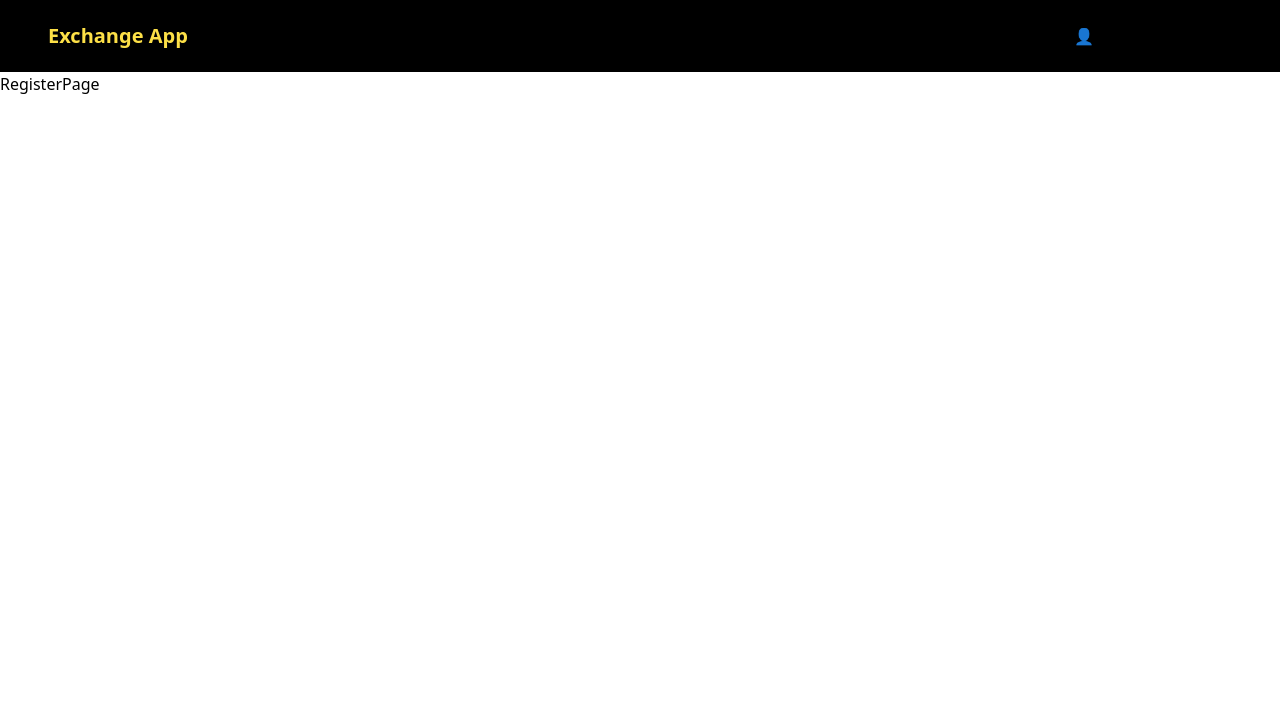
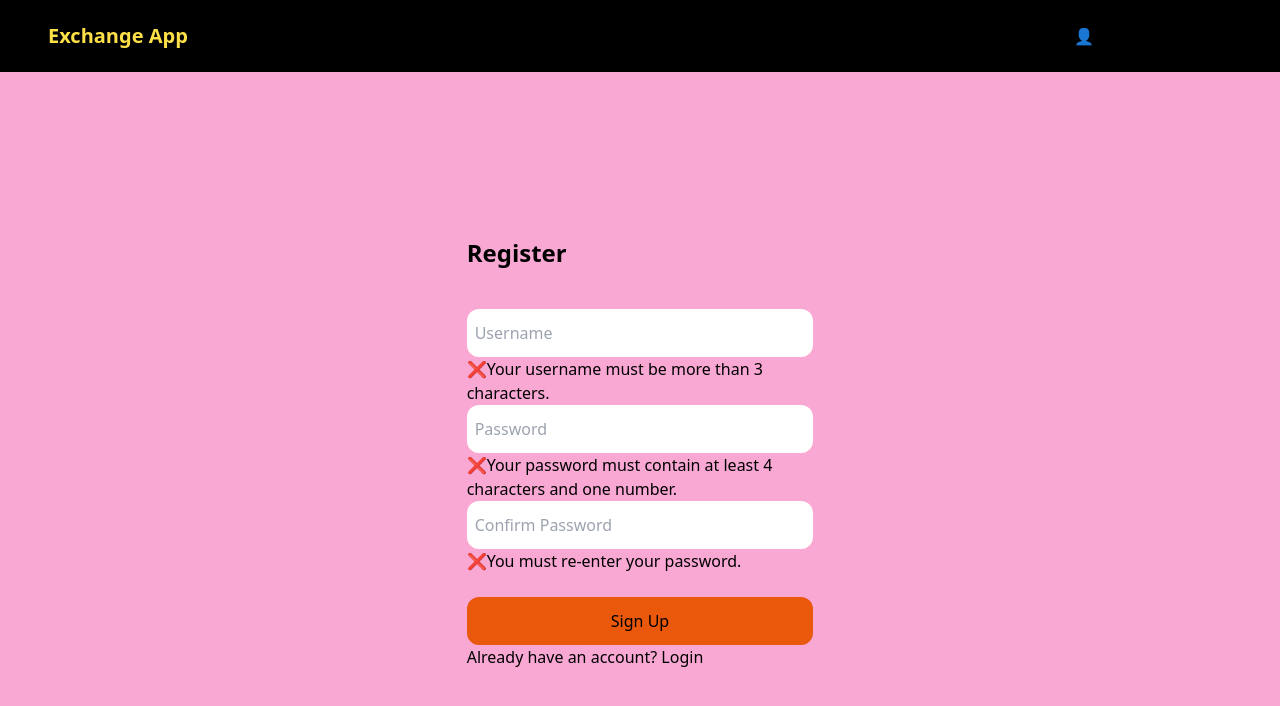
Before and after one commit to zahraRostami1999/crypto, a React (Vite) app in the folder crypto/: page /register in a window 1280 px wide. Shown: the top 706 px of the page. Built offline with nearby package versions, Linux system fonts and the light colour scheme.

Commit message:
Create RegisterPage

```diff
--- a/crypto/src/pages/RegisterPage.jsx
+++ b/crypto/src/pages/RegisterPage.jsx
@@ -1,9 +1,62 @@
+import { Link } from "react-router-dom";
+import { useState, useRef, useEffect } from 'react';
+import { addUser } from "../utils/api/api";
 const RegisterPage = () => {
+    const USER_REGEX = /^[a-zA-Z][a-zA-Z0-9]{3,23}$/;
+    const PASSWORD_REGEX = /^(?=.*[a-z]{4})(?=.*\d).{5,10}$/
+
+    const [user, setUser] = useState('a');
+    const [validUser, setValidUser] = useState(false);
+
+    const [pwd, setPwd] = useState('p');
+    const [validPwd, setValidPwd] = useState(false);
+
+    const [matchPwd, setMatchPwd] = useState('');
+    const [validMatchPwd, setValidMatchPwd] = useState(false);
+
+    useEffect(() => {
+        const result = USER_REGEX.test(user);
+        setValidUser(result);
+    }, [user])
+
+    useEffect(() => {
+        const result = PASSWORD_REGEX.test(pwd);
+        setValidPwd(result);
+    }, [pwd])
+
+    useEffect(() => {
+        const result = PASSWORD_REGEX.test(pwd);
+        const match = pwd === matchPwd;
+        setValidMatchPwd(match);
+    }, [pwd, matchPwd])
+
+    const setNewUser = () => {
+        const userInfo={
+            username: user,
+            password: pwd
+        }
+        addUser(userInfo)
+    }
+
     return (
         <>
-            <div>RegisterPage</div>
+            <div className='bg-pink-300 h-screen flex justify-center items-center font-sans'>
+                <div className='md:w-2/3 lg:w-1/3 bg bg-black-opacity-5 lg:h-2/3 rounded sm:w-5/6 sm:h-5/6 md:h-5/6'>
+                    <h1 className="font-semibold text-2xl mx-10 my-8">Register</h1>
+                    <div className="grid grid-rows-9 grid-cols-1 mx-10 rounded mt-10">
+                        <input onChange={(e) => setUser(e.target.value)} className="rounded-xl px-2 h-15 border-none text-base" type='text' placeholder='Username' />
+                        <p>{validUser ? "Okay✅" : "❌Your username must be more than 3 characters."}</p>
+                        <input onChange={(e) => setPwd(e.target.value)} className="rounded-xl px-2 h-15 border-none text-base" type='password' placeholder='Password' />
+                        <p>{validPwd ? "Okay✅" : "❌Your password must contain at least 4 characters and one number."}</p>
+                        <input onChange={(e) => setMatchPwd(e.target.value)} className="rounded-xl px-2 h-15 border-none text-base" type='password' placeholder='Confirm Password' />
+                        <p>{validMatchPwd ? "Okay✅" : "❌You must re-enter your password."}</p>
+                        <button className="bg-orange-600 rounded-xl" onClick={()=>setNewUser()}>Sign Up</button>
+                        <div>Already have an account? <Link to="/login">Login</Link></div>
+                    </div>
+                </div>
+            </div>
         </>
-    );
+    )
 }
 
 export default RegisterPage;
```
